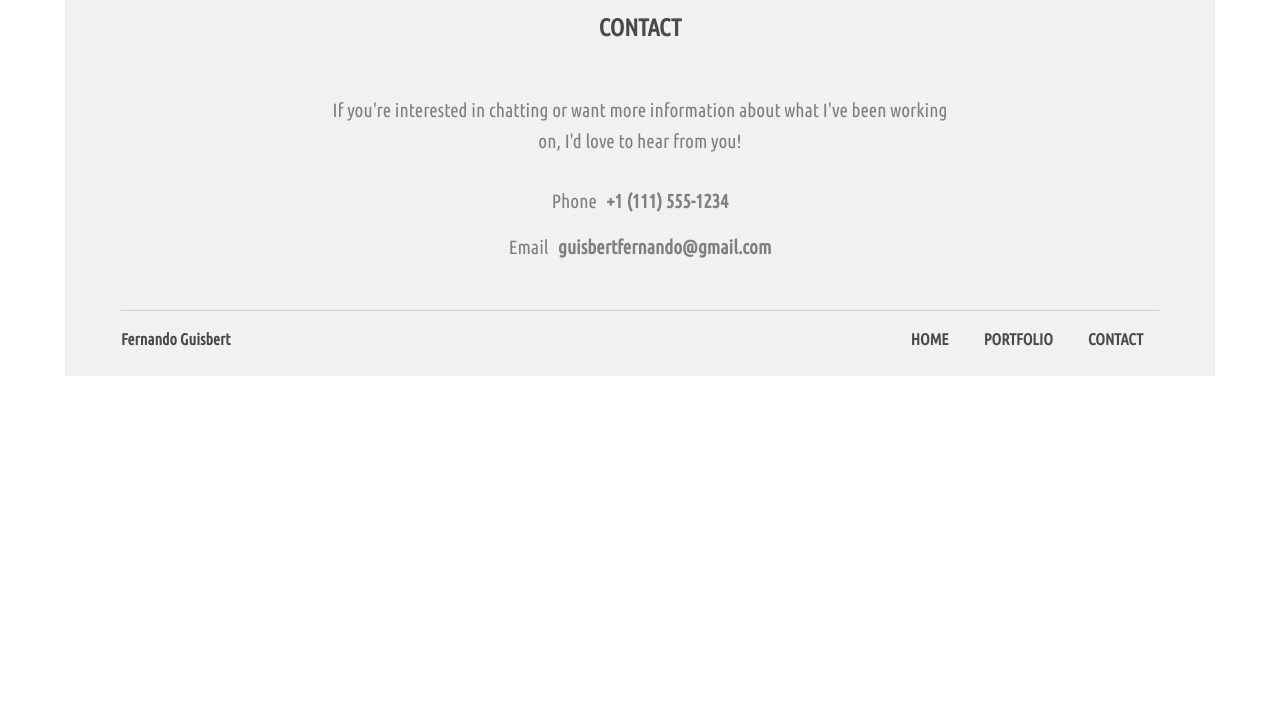
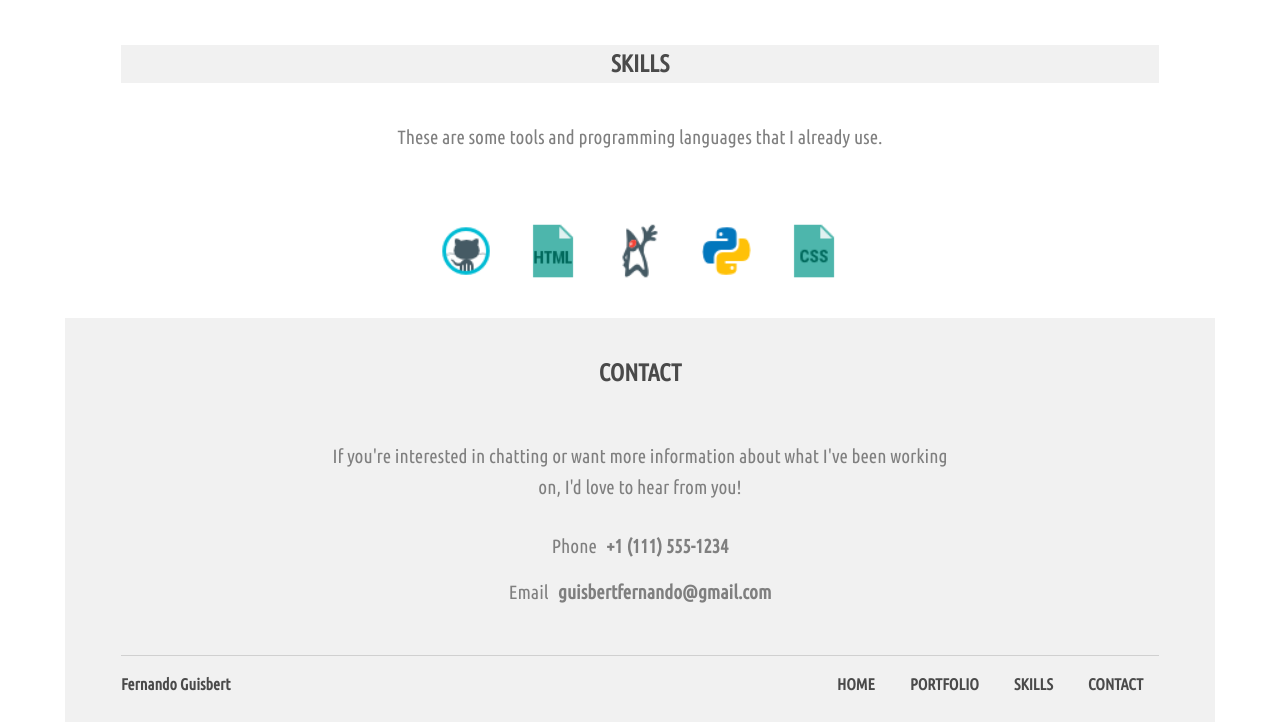
Before and after one commit to ferdunt/Mobile-first-approach-layout, a plain HTML site: page index.html in a window 1280 px wide. Shown: the part 1322-2044 px from the top of the page. Before the commit the page ends 1698 px from the top, so only its background shows below. Drawn offline with Linux system fonts and the light colour scheme.

Commit message:
Updates of form

```diff
--- a/css/styles.css
+++ b/css/styles.css
@@ -5,7 +5,7 @@
 }
 
 body {
-  font-family: "Ubuntu Condensed", arial;
+  font-family: "Ubuntu Condensed", sans-serif, arial;
   line-height: 1.6;
   color: #7f7f7f;
 }
@@ -70,6 +70,12 @@ img {
   margin-bottom: 0.3em;
 }
 
+.main-nav a:hover,
+.foot-nav a:hover,
+.rightFoot a:hover {
+  color: #afafaf;
+}
+
 .intro,
 .name a {
   background: #f1f1f1;
@@ -99,13 +105,16 @@ img {
 }
 
 .portafolio h2,
+.skills h2,
 h3 {
   text-align: center;
   font-size: 1.5em;
 }
 
-.portafolio h2 {
-  padding-bottom: 1.6em;
+.portafolio h2,
+.skills h2 {
+  margin-bottom: 1.6em;
+  background: #f1f1f1;
 }
 
 .portafolio h3 {
@@ -115,6 +124,10 @@ h3 {
 .portafolio p {
   text-align: center;
   padding: 0px 1em;
+}
+
+.project h3 {
+  color: #d07a67;
 }
 
 .main-footer {
@@ -165,6 +178,19 @@ h3 {
   display: none;
 }
 
+.skills p {
+  text-align: center;
+}
+
+.languages img {
+  width: 60px;
+  margin: 30px 12px;
+}
+
+.languages {
+  text-align: center;
+}
+
 /* ----------MEDIA QUERIES--------------- */
 
 @media (min-width: 768px) {
@@ -190,6 +216,10 @@ h3 {
     background: #f1f1f1;
   }
 
+  .main-header {
+    box-shadow: -11px 27px 12px -31px rgba(0, 0, 0, 0.8);
+  }
+
   .profile {
     float: right;
     width: 35%;
@@ -197,6 +227,7 @@ h3 {
   }
 
   .about-me {
+    margin-top: 3em;
     padding-bottom: 3em;
     text-align: left;
   }
@@ -274,12 +305,20 @@ h3 {
     text-align: right;
   }
 
+  .main-header {
+    box-shadow: -11px 21px 14px -25px rgba(0, 0, 0, 0.8);
+  }
+
   .project {
     padding: 0 0.5em;
   }
 
   .project {
     width: 33.33%;
+  }
+
+  .skills h2 {
+    margin-top: 2em;
   }
 
   .about-me p {
--- a/index.html
+++ b/index.html
@@ -16,11 +16,14 @@
       <header class="main-header">
         <div class="clearfix">
           <h1 class="name">Fernando Guisbert</h1>
-          <ul class="main-nav">
+          <nav class="main-nav">
+            <ul>
               <li><a href="#home">home</a></li>
               <li><a href="#portafolio">portfolio</a></li>
+              <li><a href="#skills">skills</a></li>
               <li><a href="#contact">contact</a></li>
             </ul>
+          </nav>
         </div>
       </header>
 
@@ -37,8 +40,8 @@
         </p>
       </div>
     </div>
-    <div id="portafolio" class="container clearfix">
-      <div class="portafolio">
+    <div id="portafolio" class="container">
+      <div class="portafolio clearfix">
         <h2>PORTFOLIO</h2>
         <div class="project">
           <img src="img/portfolio-1.png" alt="Proyect 1" />
@@ -90,6 +93,21 @@
         </div>
       </div>
     </div>
+    <div id="skills" class="container">
+      <div class="skills">
+        <h2>SKILLS</h2>
+        <p>
+          These are some tools and programming languages that I already use.
+        </p>
+        <div class="languages">
+          <img src="img/github.png" alt="github" />
+          <img src="img/html.png" alt="html" />
+          <img src="img/java.png" alt="java" />
+          <img src="img/python.png" alt="python" />
+          <img src="img/css.png" alt="css" />
+        </div>
+      </div>
+    </div>
     <footer id="contact" class="main-footer container">
       <h2>CONTACT</h2>
       <p>
@@ -104,11 +122,14 @@
         <h3 class="leftFoot">Fernando Guisbert</h3>
         <h3 class="rightFoot"><a href="#home">BACK TO TOP</a></h3>
         <div class="linksFoot clearfix">
-          <ul class="foot-nav">
+          <nav class="foot-nav">
+            <ul>
               <li><a href="#home">home</a></li>
               <li><a href="#portafolio">portfolio</a></li>
+              <li><a href="#skills">skills</a></li>
               <li><a href="#contact">contact</a></li>
             </ul>
+          </nav>
         </div>
       </div>
     </footer>
```
Also changed, not shown: img/css.png (added), img/github.png (added), img/html.png (added), img/java.png (added), img/python.png (added). Lines whose indentation alone changed are shown as unchanged.
